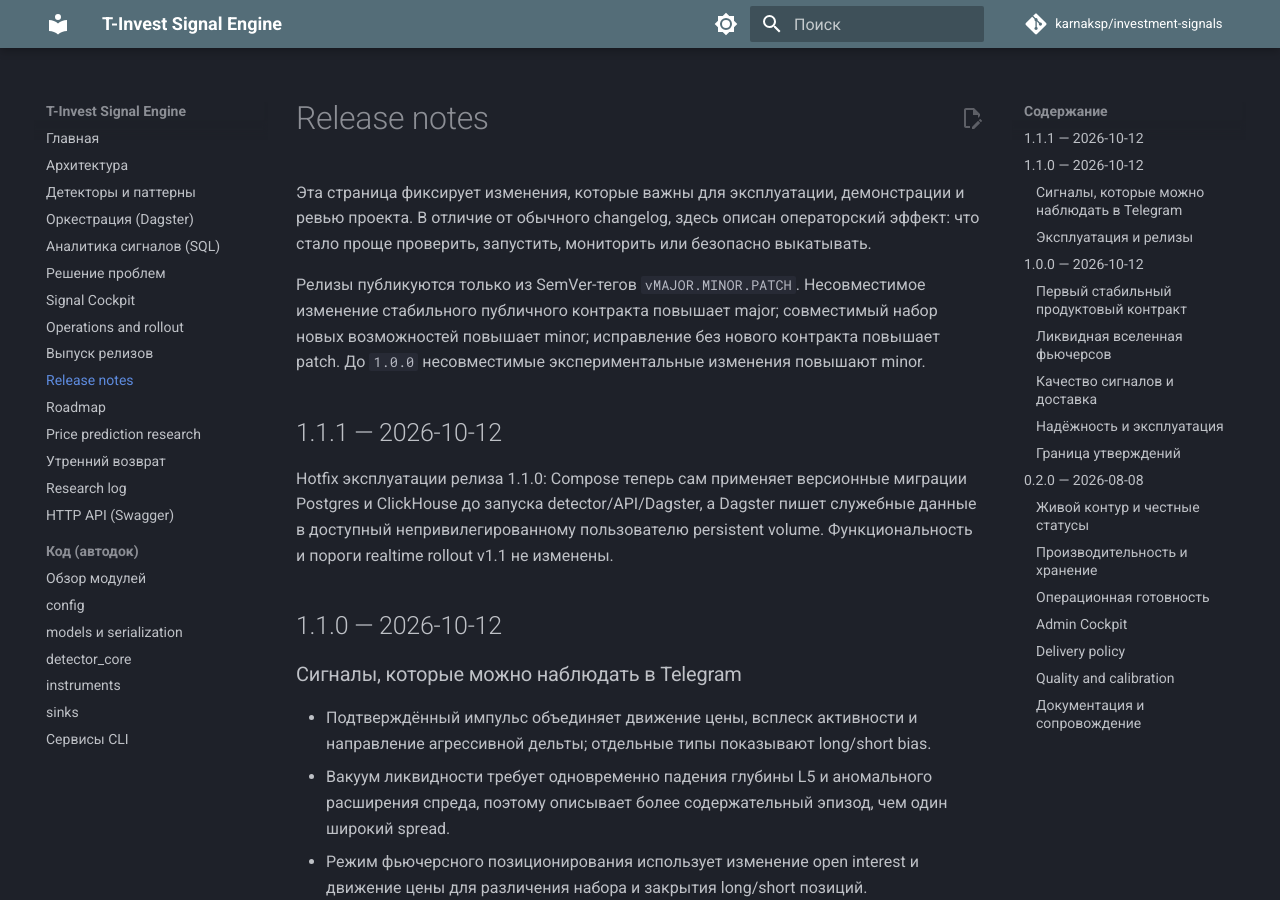
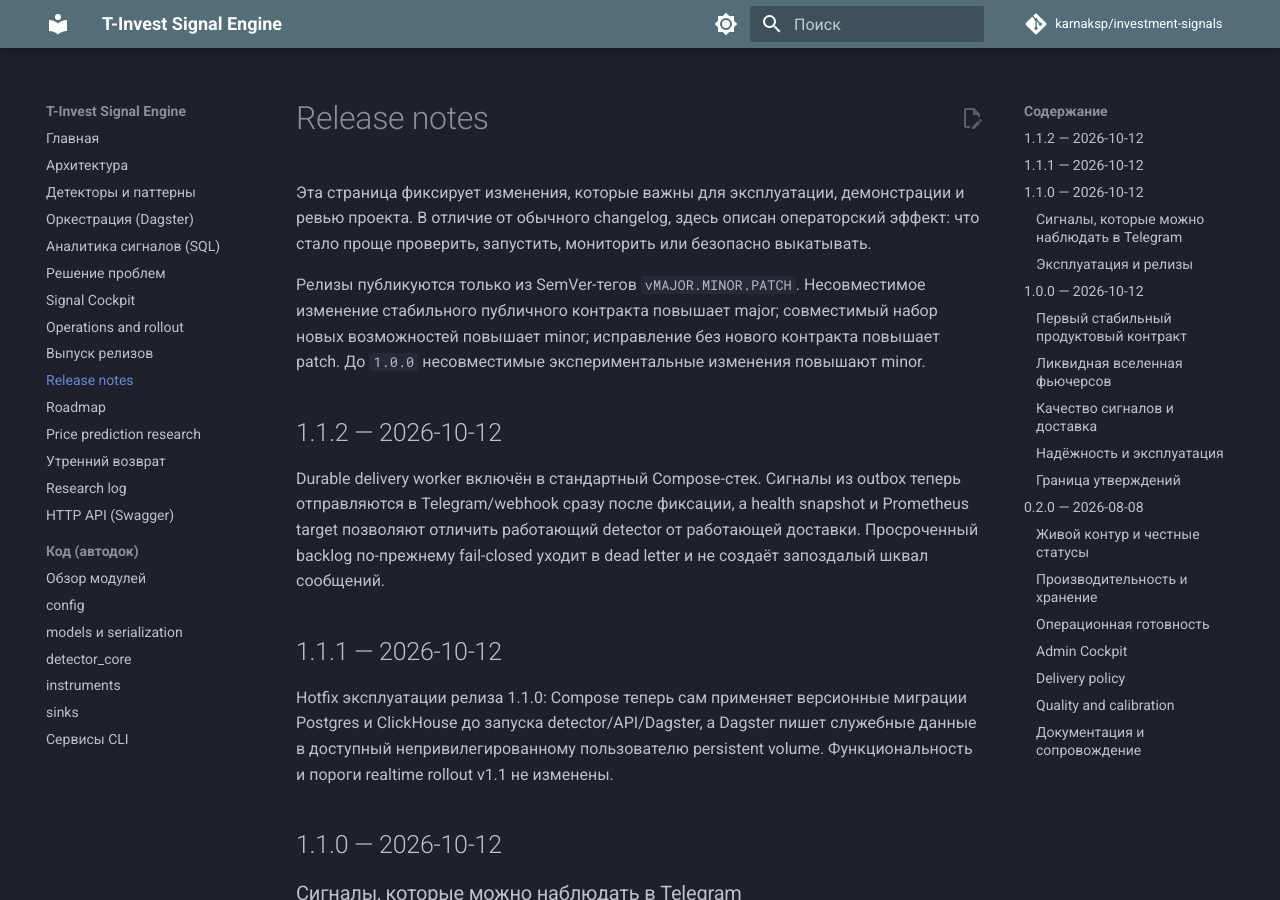
Before and after one commit to karnaksp/investment-signals, an MkDocs documentation site: the page built from docs/release_notes.md, in a window 1280 px wide and 900 px high. Built offline with MkDocs 1.6.1 and Material for MkDocs 9.7.7, drawn with Linux system fonts in a browser that asks for light colours; comment, search, counter and statistics services are not loaded.

Commit message:
Run durable delivery worker in Compose (#29)
Co-authored-by: Denis Irinyakov <karnaksp@users.noreply.github.com>

```diff
--- a/docs/release_notes.md
+++ b/docs/release_notes.md
@@ -6,6 +6,14 @@
 изменение стабильного публичного контракта повышает major; совместимый набор
 новых возможностей повышает minor; исправление без нового контракта повышает
 patch. До `1.0.0` несовместимые экспериментальные изменения повышают minor.
+
+## 1.1.2 — 2026-10-12
+
+Durable delivery worker включён в стандартный Compose-стек. Сигналы из outbox
+теперь отправляются в Telegram/webhook сразу после фиксации, а health snapshot
+и Prometheus target позволяют отличить работающий detector от работающей
+доставки. Просроченный backlog по-прежнему fail-closed уходит в dead letter и
+не создаёт запоздалый шквал сообщений.
 
 ## 1.1.1 — 2026-10-12
 
--- a/pyproject.toml
+++ b/pyproject.toml
@@ -4,7 +4,7 @@
 
 [project]
 name = "tinvest-signal-engine"
-version = "1.1.1"
+version = "1.1.2"
 description = "Realtime anomaly detection pipeline for T-Invest market data."
 readme = "README.md"
 requires-python = ">=3.11"
```
Also changed, not shown: CHANGELOG.md (+7 -0 lines), docker-compose.yml (+22 -0 lines), docs/releases/v1.1.2.md (added, +30 -0 lines), 4 other files.
